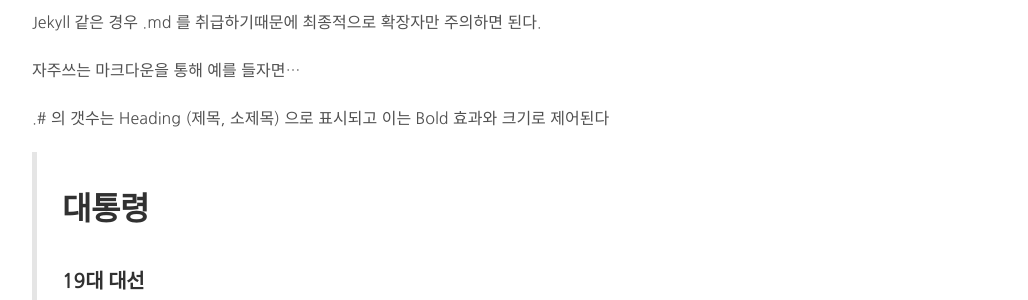
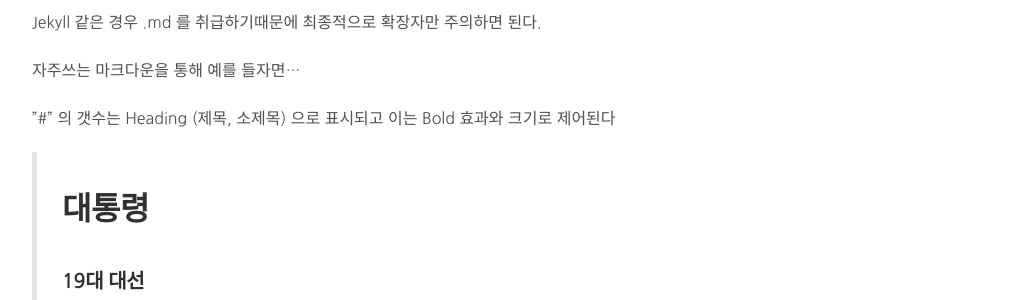
Before and after one commit to jungtaejtkim/jungtaejtkim.github.io, a Jekyll site: the page built from _posts/2017-05-02-posting.md, in a window 1280 px wide and 900 px high, scrolled down 323 px. Shown: the part 150-450 px from the top of the window, without its empty margins (248-1276 px from the left). Built offline with Jekyll 4.4.1, drawn with Linux system fonts in a browser that asks for light colours; nearby versions of some CDN libraries; comment, search, counter and statistics services are not loaded.

Commit message:
chagnge minor

```diff
--- a/_posts/2017-05-02-posting.md
+++ b/_posts/2017-05-02-posting.md
@@ -17,7 +17,7 @@ Jekyll 같은 경우 .md 를 취급하기때문에 최종적으로 확장자만
 
 자주쓰는 마크다운을 통해 예를 들자면...
 
-.# 의 갯수는 Heading (제목, 소제목) 으로 표시되고 이는 Bold 효과와 크기로 제어된다
+"#" 의 갯수는 Heading (제목, 소제목) 으로 표시되고 이는 Bold 효과와 크기로 제어된다
 
 > # 대통령
 ## 19대 대선
```
